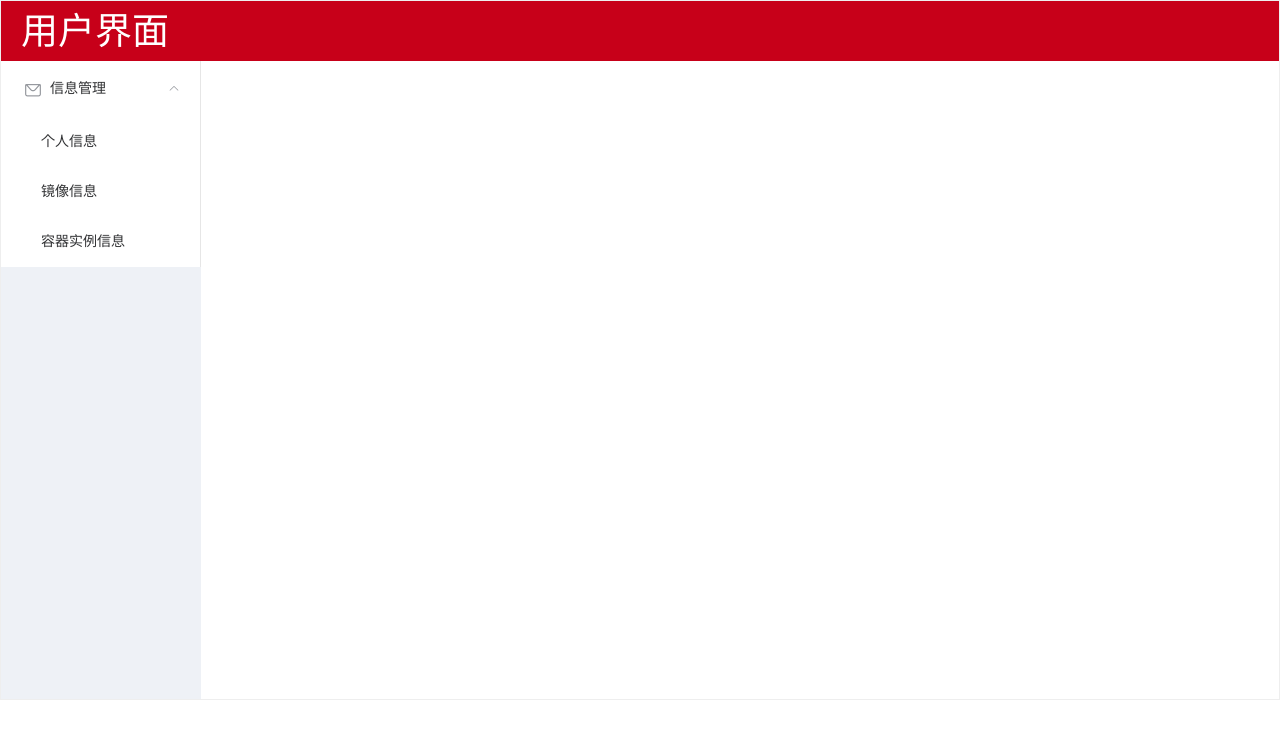
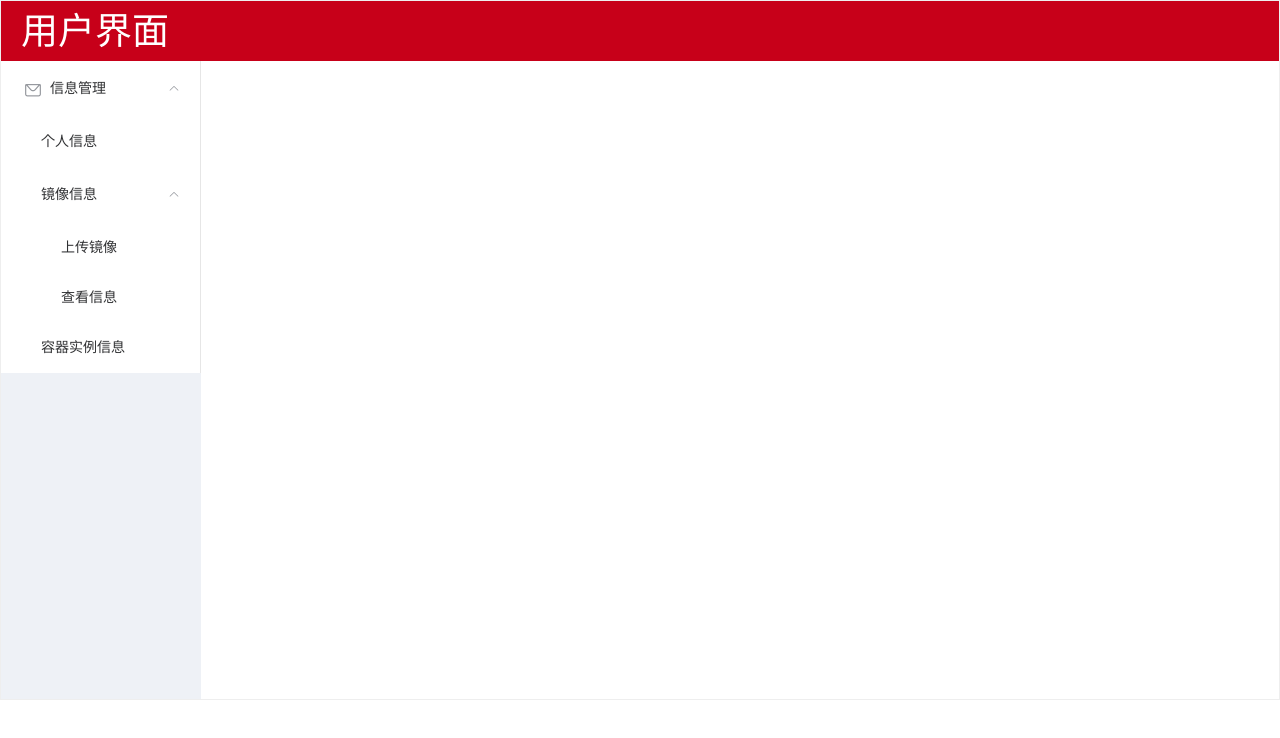
Before and after one commit to SamFuro/crrcFrontend, a Vue app: page /#/userPage in a window 1280 px wide. Shown: the top 738 px of the page. Built offline with nearby package versions, Linux system fonts and the light colour scheme; no server answers; what vue-el-input-directive would draw is missing.

Commit message:
页面细节改动

```diff
--- a/src/Login/Login.vue
+++ b/src/Login/Login.vue
@@ -1,6 +1,6 @@
 <template>
   <div class="registerBackground">
-    <el-image style="margin-left: 5px; margin-top: 5px; width: 260px;"  :src= "require('../images/logo.png')"></el-image>
+    <!-- <el-image style="margin-left: 5px; margin-top: 5px; width: 260px;"  :src= "require('../images/logo.png')"></el-image> -->
     <el-card class="box-card">
       <h2>登录</h2>
       <el-form
@@ -40,9 +40,9 @@
       <div class="btnGroup">
         <el-button type="danger" @click="submitForm">登录</el-button>
         <el-button @click="resetForm('userInfo')">重置</el-button>
-        <router-link to="/Register">
+        <!-- <router-link to="/Register">
           <el-button style="margin-left:10px">注册</el-button>
-        </router-link>
+        </router-link> -->
       </div>
     </el-card>
   </div>
--- a/src/Register/Register.vue
+++ b/src/Register/Register.vue
@@ -163,7 +163,7 @@ export default {
               if (this.userInfo.companyId == "" || this.userInfo.name == "" || this.userInfo.passConfirm == "" || this.userInfo.password == "" || this.userInfo.phone == "" || this.userInfo.username == "") {
                 this.$message.error("有必填项为空，请检查！");
               }
-              // this.handleError(error)
+              this.handleError(error)
           })
       }
     },
--- a/src/router/index.js
+++ b/src/router/index.js
@@ -35,11 +35,11 @@ const routes = [
     component: Test3,
   },
 
-  {
-    name: 'Register',
-    path: '/Register',
-    component: Register,
-  },
+  // {
+  //   name: 'Register',
+  //   path: '/Register',
+  //   component: Register,
+  // },
 
   {
     name: 'Login',
--- a/src/userPage/userPage.vue
+++ b/src/userPage/userPage.vue
@@ -4,13 +4,16 @@
         <el-header style="font-size: 37px; background-color: rgb(199, 0, 25); color: white;">用户界面</el-header>
         <el-container>
             <el-aside width="200px" style="background-color: rgb(238, 241, 246)">
-                <el-menu :default-openeds="['1']">
+                <el-menu :default-openeds="['1', '1-2']">
                     <el-submenu index="1">
                         <template slot="title"><i class="el-icon-message"></i>信息管理</template>
                         <el-menu-item index="1-1" @click="changeMainTo1">个人信息</el-menu-item>
-                        <!-- <el-menu-item index="1-2" @click="changeMainTo2">个人日志</el-menu-item> -->
-                        <el-menu-item index="1-3" @click="changeMainTo3">镜像信息</el-menu-item>
-                        <el-menu-item index="1-4" @click="changeMainTo4">容器实例信息</el-menu-item>
+                        <el-submenu index="1-2">
+                            <template slot="title">镜像信息</template>
+                            <el-menu-item index="1-2-1" @click="changeMainTo2">上传镜像</el-menu-item>
+                            <el-menu-item index="1-2-2" @click="changeMainTo3">查看信息</el-menu-item>
+                        </el-submenu>
+                        <el-menu-item index="1-3" @click="changeMainTo4">容器实例信息</el-menu-item>
                         <!-- <el-menu-item index="1-5" @click="changeMainTo5">软件运行态log信息</el-menu-item> -->
                     </el-submenu>
                 </el-menu>
@@ -35,9 +38,9 @@
             <!-- 用户信息修改dialog -->
             <el-dialog title="编辑用户信息" :visible.sync="userDataChangeDiaVisible">
                 <el-form :model="editUserDataForm">
-                    <el-form-item label="姓名" :label-width='"100px"'>
+                    <!-- <el-form-item label="姓名" :label-width='"100px"'>
                         <el-input v-model="editUserDataForm.name" autocomplete="off" width="200px"></el-input>
-                    </el-form-item>
+                    </el-form-item> -->
                     <el-form-item label="电话" :label-width='"100px"'>
                         <el-input v-model="editUserDataForm.phone" autocomplete="off" width="200px"></el-input>
                     </el-form-item>
@@ -52,10 +55,10 @@
             <el-dialog title="修改密码" :visible.sync="userPasswordChangeDiaVisible">
                 <el-form :model="editUserDataForm">
                     <el-form-item label="新的密码" :label-width='"150px"'>
-                        <el-input v-model="editUserDataForm.password" autocomplete="off"></el-input>
+                        <el-input v-model="editUserDataForm.password" show-password autocomplete="off"></el-input>
                     </el-form-item>
                     <el-form-item label="请再次输入新的密码" :label-width='"150px"'>
-                        <el-input v-model="editUserDataForm.passConfirm" autocomplete="off"></el-input>
+                        <el-input v-model="editUserDataForm.passConfirm" show-password autocomplete="off"></el-input>
                     </el-form-item>
                 </el-form>
                 <div slot="footer">
@@ -451,16 +454,18 @@ export default{
         });
     },
     methods:{
-        // 个人信息界面
+        // 个人信息页面
         changeMainTo1:function(){
             this.mainValue = 1;
         },
 
-        // 个人日志界面
+        // 上传镜像页面
         changeMainTo2:function(){
             this.mainValue = 2;
+
         },
-        // 镜像信息页面
+
+        // 镜像信息查看页面
         changeMainTo3:function(){
             this.mainValue = 3;
             this.currentPage = 1;
@@ -537,10 +542,7 @@ export default{
 
         // 更改用户数据
         changeUserData:function(){
-            if(this.editUserDataForm.name == ''){
-                this.$message.error("姓名为空！")
-            }
-            else if(this.editUserDataForm.phone == ''){
+            if(this.editUserDataForm.phone == ''){
                 this.$message.error("电话为空！")
             }
             else {
```
